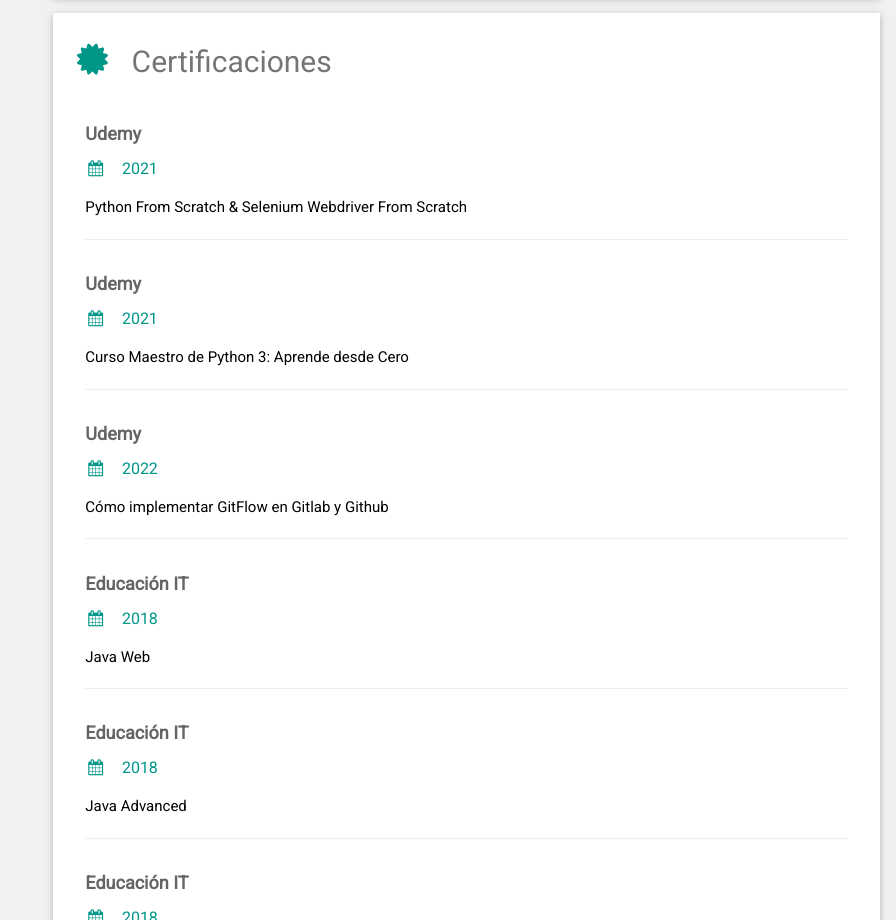
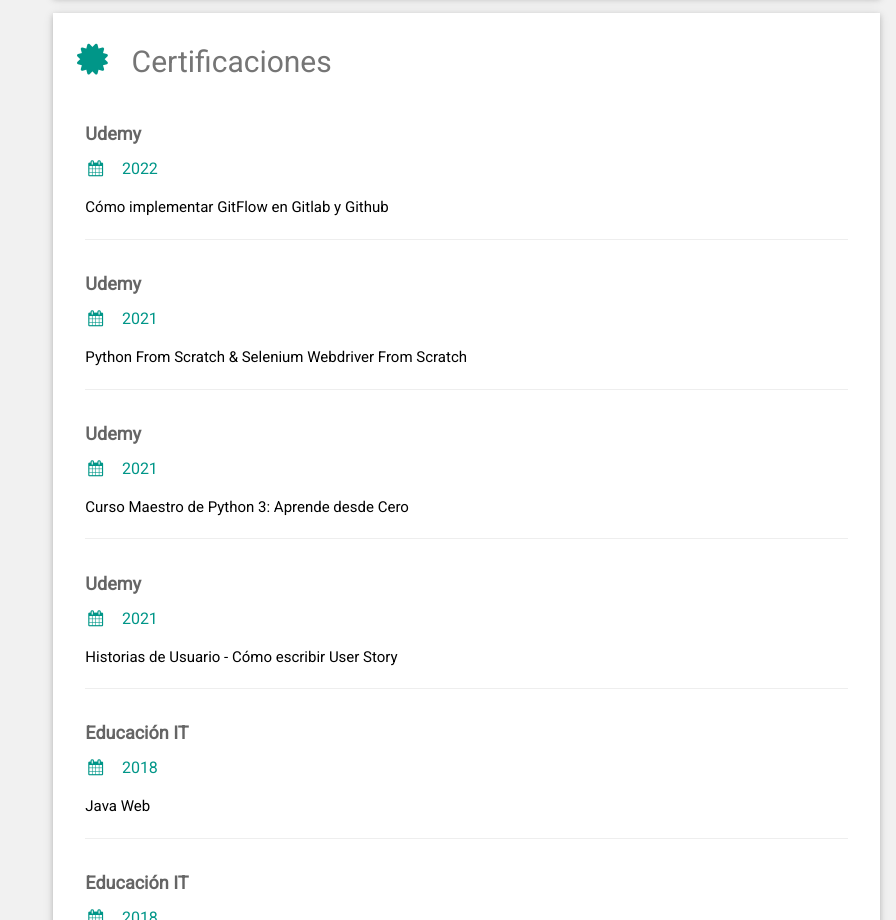
Before and after one commit to mginsaurralde/mginsaurralde.github.io, a plain HTML site: page index.html in a window 1280 px wide. Shown: the part 2039-2959 px from the top of the page, without its empty margins (384-1280 px from the left). Drawn offline with nearby package versions, Linux system fonts and the light colour scheme.

Commit message:
Update index.html

```diff
--- a/index.html
+++ b/index.html
@@ -205,25 +205,31 @@ html,body,h1,h2,h3,h4,h5,h6 {font-family: "Roboto", sans-serif}
 	  <div class="w3-container w3-card w3-white">
         <h2 class="w3-text-grey w3-padding-16"><i class="fa fa-certificate fa-fw w3-margin-right w3-xxlarge w3-text-teal"></i>Certificaciones</h2>
 
-		<div class="w3-container">
+	<div class="w3-container">
+          <h5 class="w3-opacity"><b>Udemy</b></h5>
+          <h6 class="w3-text-teal"><i class="fa fa-calendar fa-fw w3-margin-right"></i>2022</h6>
+          <p>Cómo implementar GitFlow en Gitlab y Github</p>
+          <hr>
+        </div>
+	<div class="w3-container">
           <h5 class="w3-opacity"><b>Udemy</b></h5>
           <h6 class="w3-text-teal"><i class="fa fa-calendar fa-fw w3-margin-right"></i>2021</h6>
           <p>Python From Scratch & Selenium Webdriver From Scratch</p>
           <hr>
         </div>
-		<div class="w3-container">
+	<div class="w3-container">
           <h5 class="w3-opacity"><b>Udemy</b></h5>
           <h6 class="w3-text-teal"><i class="fa fa-calendar fa-fw w3-margin-right"></i>2021</h6>
           <p>Curso Maestro de Python 3: Aprende desde Cero</p>
           <hr>
         </div>
-		<div class="w3-container">
+	<div class="w3-container">
           <h5 class="w3-opacity"><b>Udemy</b></h5>
-          <h6 class="w3-text-teal"><i class="fa fa-calendar fa-fw w3-margin-right"></i>2022</h6>
-          <p>Cómo implementar GitFlow en Gitlab y Github</p>
+          <h6 class="w3-text-teal"><i class="fa fa-calendar fa-fw w3-margin-right"></i>2021</h6>
+          <p>Historias de Usuario - Cómo escribir User Story</p>
           <hr>
         </div>
-		<div class="w3-container">
+	<div class="w3-container">
           <h5 class="w3-opacity"><b>Educación IT</b></h5>
           <h6 class="w3-text-teal"><i class="fa fa-calendar fa-fw w3-margin-right"></i>2018</h6>
           <p>Java Web</p>
```
